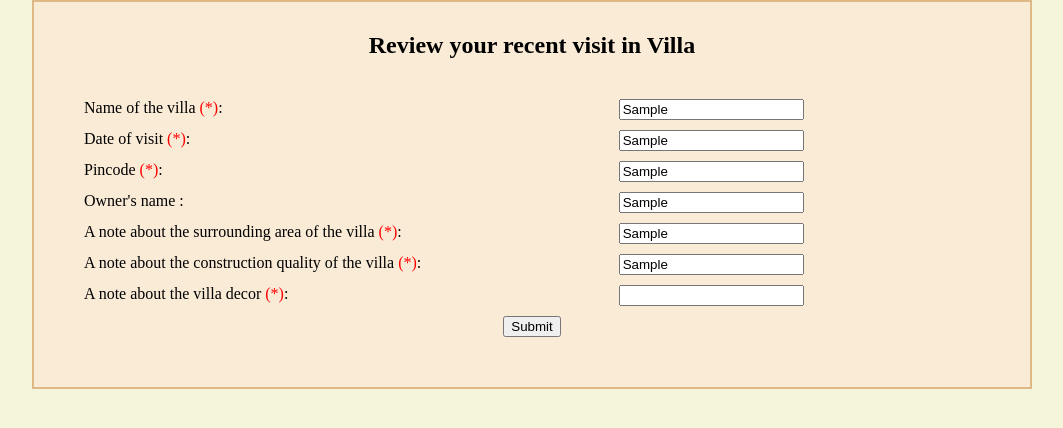
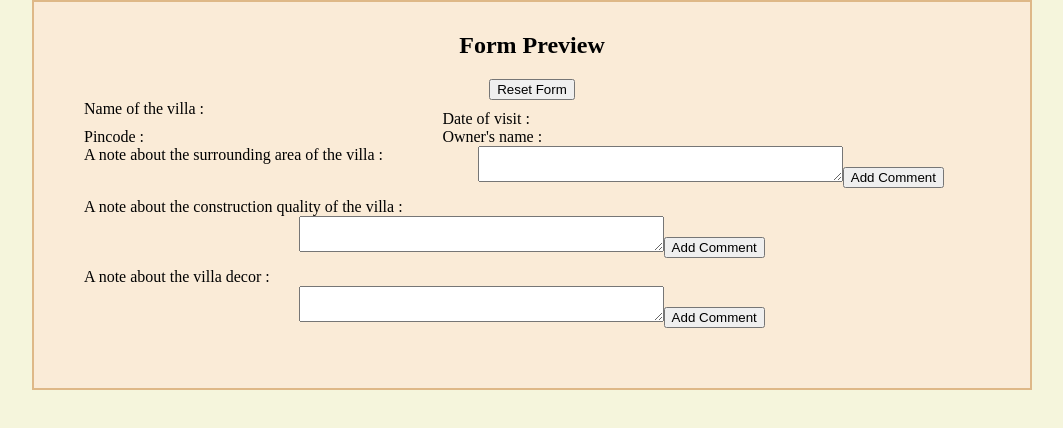
Before and after one commit to bhupender005/review-form, a React (Create React App) app: page / in a window 1280 px wide. Both pictures are taken after typing "Sample", "Sample", "Sample", "Sample", "Sample", "Sample" into the empty fields and a click on the button "Submit". Shown: the top 428 px of the page, without its empty margins (108-1171 px from the left). Built offline with nearby package versions, Linux system fonts and the light colour scheme.

Commit message:
- Add Comment, display comment in basic way - Reload app component via forceUpdate on submit of form and on reset of form

```diff
--- a/src/App.css
+++ b/src/App.css
@@ -13,7 +13,7 @@ body {
   pointer-events: none;
 }
 
-.Review-Form {
+.Review-Form, .Form-Preview {
   border: 2px solid burlywood;
   background-color: antiquewhite;
   height: 100%;
@@ -26,10 +26,19 @@ body {
   margin-bottom: 40px;
 }
 
-.Review-Form label{
+.Form-Preview label,.Review-Form label{
   width: 40%;
   float: left;
   text-align: left;
+}
+
+.Review-Form input, textarea{
+  width: 40%;
+}
+
+.Review-Form textarea {
+  resize: none;
+  height: 80px;
 }
 
 .Field-Row {
--- a/src/App.js
+++ b/src/App.js
@@ -1,14 +1,17 @@
-import React from 'react';
+import React, { useState, useCallback } from 'react';
 import './App.css';
 import ReviewForm from './components/ReviewForm';
 import FormPreview from './components/FormPreview/FormPreview';
+import { getDataFor } from "./utilities/Api";
 
 function App() {
+  const checkFormDataSubmited = getDataFor('villaName');
+  const [, updateState] = useState();
+  const forceUpdate = useCallback(() => updateState({}), []);
 
   return (
     <div className="App">
-      <ReviewForm />
-      <FormPreview />
+      {checkFormDataSubmited ?  <FormPreview forceUpdate={forceUpdate} /> : <ReviewForm forceUpdate={forceUpdate} />}
     </div>
   );
 }
--- a/src/components/CustomField.js
+++ /dev/null
@@ -1,15 +0,0 @@
-import React from 'react'
-
-const isRequired = (validation = '') => validation.includes('required');
-
-function CustomField(props) {
-    const { labelName, fieldName, fieldValue, handleChange, validation, ...fieldProps } = props;
-    return (
-        <div className="Field-Row">
-            <label>{labelName} {isRequired(validation) && <span className="Required-Mark">(*)</span>}: </label>
-            <input type="text" name={fieldName} value={fieldValue} onChange={(e) => handleChange(e.target.value)} {...fieldProps} />
-        </div>
-    )
-}
-
-export default CustomField
--- /dev/null
+++ b/src/components/CustomField/CustomField.js
@@ -0,0 +1,48 @@
+import React from 'react';
+import StructuredNote from './StructuredNote';
+
+const isRequired = (validation = '') => validation.includes('required');
+
+function CustomField(props) {
+    const { labelName, validation, ...rest } = props;
+    return (
+        <div className="Field-Row">
+            <label>{labelName} {isRequired(validation) && <span className="Required-Mark">(*)</span>}: </label>
+            <Field  validation={validation} {...rest} />
+        </div>
+    )
+}
+
+const formatFieldProps = (props) => {
+    const { fieldName, fieldValue, ...rest } = props;
+
+    return {
+        name: fieldName,
+        value: fieldValue,
+        ...rest,
+    };
+}
+
+function Field(props) {
+    const { handleChange, fieldType, validation, ...rest } = props;
+    const fieldProps = formatFieldProps(rest)
+    // return <input type="text" name={fieldName} value={fieldValue} onChange={(e) => handleChange(e.target.value)} {...fieldProps} />
+
+    switch(fieldType){
+        case 'text':
+            return <input type="text" onChange={(e) => handleChange(e.target.value)} {...fieldProps} />
+
+        case 'note':
+            return <textarea {...fieldProps} onChange={(e) => handleChange(e.target.value)} />
+
+        case 'preview-note':
+            return <StructuredNote {...rest} />
+
+        default:
+        case 'preview':
+            return <span>{fieldProps.value}</span>
+    }
+
+}
+
+export default CustomField
--- /dev/null
+++ b/src/components/CustomField/StructuredNote.js
@@ -0,0 +1,25 @@
+import React, { useState } from 'react';
+import { saveComment, getComment } from './StructuredNoteApi';
+
+function StructuredNote(props) {
+    const { fieldValue, fieldName } = props;
+    const [comment, setComment] = useState('')
+    const commentId = `comment-${fieldName}`;
+    const savedComment = getComment(commentId);
+
+    return (
+        <span>
+            {fieldValue} <br/>
+            {
+                savedComment ? (<strong>Saved comment: {savedComment}</strong>) : (
+                    <div>
+                        <textarea value={comment} onChange={(e) => setComment(e.target.value)} />
+                        <button onClick={() => saveComment(commentId, comment)}>Add Comment</button>
+                    </div>
+                )
+            }
+        </span>
+    )
+}
+
+export default StructuredNote
--- /dev/null
+++ b/src/components/CustomField/StructuredNoteApi.js
@@ -0,0 +1,14 @@
+import { saveDataForSingle, getDataFor } from '../../utilities/Api';
+
+const saveComment = (key, comment) => {
+    saveDataForSingle(key, comment);
+}
+
+const getComment = (commentId) => {
+    return getDataFor(commentId);
+}
+
+export {
+    saveComment,
+    getComment,
+}
--- /dev/null
+++ b/src/components/CustomField/package.json
@@ -0,0 +1,3 @@
+{
+    "main": "CustomField.js"
+}
--- a/src/components/FormPreview/FormPreview.js
+++ b/src/components/FormPreview/FormPreview.js
@@ -1,27 +1,26 @@
 import React from 'react'
-import { getFormData } from './FormPreviewApi';
+import { getFormData, resetForm } from './FormPreviewApi';
+import { fields } from '../../constants/fields';
+import CustomFields from '../CustomField';
 
-const fields = [
-    { labelName:"Name of the villa", fieldName:"villaName"},
-    { labelName:"Date of visit", fieldName:"dateOfVisit"},
-    { labelName:"Pincode", fieldName:"pincode"},
-    { labelName:"Owner's name", fieldName:"ownerName"},
-    { labelName:"A note about the surrounding area of the villa", fieldName:"noteAboutSurrounding"},
-    { labelName:"A note about the construction quality of the villa", fieldName:"noteAboutConstruction"},
-    { labelName:"A note about the villa decor", fieldName:"noteAboutDecor"},
-];
+const fieldsToMerge = getFormData();
 
-function getFieldLabel(fieldName) {
-    const field = fields.find(row => row.fieldName === fieldName);
-    return (field) ? field.labelName : 'Unknown';
-}
+const formatedFields = fields.map(obj => {
+    const {fieldName:key, fieldType:type } = obj;
+    // const type = obj
+    return {...obj, fieldValue:fieldsToMerge[key], fieldType: `preview-${type}`};
+});
 
-function FormPreview() {
-    const formData = getFormData();
+function FormPreview({forceUpdate}) {
     return (
-        <div>
+        <div className="Form-Preview">
+            <h2>Form Preview</h2>
+            <button onClick={() => {
+                resetForm();
+                forceUpdate(); //force parent component to reload
+            }}>Reset Form</button>
             {
-                Object.keys(formData).map((key, i) => <div key={i}>{`${getFieldLabel(key)}: ${formData[key]}`}</div>)
+                formatedFields.map((fieldProps, i) => <CustomFields key={i} {...fieldProps} />)
             }
         </div>
     )
--- a/src/components/FormPreview/FormPreviewApi.js
+++ b/src/components/FormPreview/FormPreviewApi.js
@@ -1,9 +1,12 @@
-import { getData } from '../../utilities/Api';
+import { getData, deleteData } from '../../utilities/Api';
 
 const getFormData = () => {
     return getData();
 }
 
+const resetForm = () => deleteData();
+
 export {
     getFormData,
+    resetForm,
 }
--- a/src/components/ReviewForm/ReviewForm.js
+++ b/src/components/ReviewForm/ReviewForm.js
@@ -1,8 +1,9 @@
 import React, { useState } from 'react'
 import CustomField from '../CustomField';
 import { saveFormData } from './ReviewFormApi';
+import { fields } from '../../constants/fields';
 
-function ReviewForm() {
+function ReviewForm({forceUpdate}) {
     const [ villaName, setVillaName ] = useState('');
     const [ dateOfVisit, setDateOfVisit ] = useState('');
     const [ pincode, setPincode ] = useState('');
@@ -24,24 +25,31 @@ function ReviewForm() {
         }
         saveFormData(formData);
         alert("Form Submitted Successfully");
+        forceUpdate(); //force parent component to reload
+
     }
 
-    const fields = [
-        { labelName:"Name of the villa", fieldName:"villaName", fieldValue:villaName, handleChange:setVillaName, validation:"required" },
-        { labelName:"Date of visit", fieldName:"dateOfVisit", fieldValue:dateOfVisit, handleChange:setDateOfVisit, validation:"required" },
-        { labelName:"Pincode", fieldName:"pincode", fieldValue:pincode, handleChange:setPincode, validation:"required" },
-        { labelName:"Owner's name", fieldName:"ownerName", fieldValue:ownerName, handleChange:setOwnerName },
-        { labelName:"A note about the surrounding area of the villa", fieldName:"noteAboutSurrounding", fieldValue:noteAboutSurrounding, handleChange:setNoteAboutSurrounding, validation:"required" },
-        { labelName:"A note about the construction quality of the villa", fieldName:"noteAboutConstruction", fieldValue:noteAboutConstruction, handleChange:setNoteAboutConstruction, validation:"required" },
-        { labelName:"A note about the villa decor", fieldName:"noteAboutDecor", fieldValue:noteAboutDecor, handleChange:setNoteAboutDecor, validation:"required" },
-    ]
+    const fieldsToMerge = [
+        { fieldName:"villaName", fieldValue:villaName, handleChange:setVillaName, validation:"required" },
+        { fieldName:"dateOfVisit", fieldValue:dateOfVisit, handleChange:setDateOfVisit, validation:"required" },
+        { fieldName:"pincode", fieldValue:pincode, handleChange:setPincode, validation:"required" },
+        { fieldName:"ownerName", fieldValue:ownerName, handleChange:setOwnerName },
+        { fieldName:"noteAboutSurrounding", fieldValue:noteAboutSurrounding, handleChange:setNoteAboutSurrounding, validation:"required" },
+        { fieldName:"noteAboutConstruction", fieldValue:noteAboutConstruction, handleChange:setNoteAboutConstruction, validation:"required" },
+        { fieldName:"noteAboutDecor", fieldValue:noteAboutDecor, handleChange:setNoteAboutDecor, validation:"required" },
+    ];
+
+    const formatedFields = fields.map(obj => {
+        const objToMerge = fieldsToMerge.find(o => o.fieldName === obj.fieldName);
+        return {...obj, ...objToMerge};
+    });
 
     return (
         <div className="Review-Form">
             <h2>Review your recent visit in Villa</h2>
             <form onSubmit={e => onSubmit(e)}>
                 {
-                    fields.map((fieldProps, i) => <CustomField key={i} {...fieldProps} />)
+                    formatedFields.map((fieldProps, i) => <CustomField key={i} {...fieldProps} />)
                 }
                 <button type="submit" name="submit">Submit</button>
             </form>
--- /dev/null
+++ b/src/constants/fields.js
@@ -0,0 +1,9 @@
+export const fields = [
+    { labelName:"Name of the villa", fieldName:"villaName", fieldType: "text" },
+    { labelName:"Date of visit", fieldName:"dateOfVisit", fieldType: "text" },
+    { labelName:"Pincode", fieldName:"pincode", fieldType: "text" },
+    { labelName:"Owner's name", fieldName:"ownerName", fieldType: "text" },
+    { labelName:"A note about the surrounding area of the villa", fieldName:"noteAboutSurrounding", fieldType: "note" },
+    { labelName:"A note about the construction quality of the villa", fieldName:"noteAboutConstruction", fieldType: "note" },
+    { labelName:"A note about the villa decor", fieldName:"noteAboutDecor", fieldType: "note" },
+];
--- a/src/utilities/Api.js
+++ b/src/utilities/Api.js
@@ -1,15 +1,26 @@
 const saveData = (data) => {
     data.forEach(({key, value}) => {
-        localStorage.setItem(key, value);
+        saveDataForSingle(key, value);
     });
 }
+
+const saveDataForSingle = (key, value) => {
+    localStorage.setItem(key, value);
+};
 
 const getData = () => {
     const items = {...localStorage};
     return items;
 }
 
+const getDataFor = (key) => localStorage.getItem(key);
+
+const deleteData = () => localStorage.clear();
+
 export {
     saveData,
     getData,
+    getDataFor,
+    saveDataForSingle,
+    deleteData,
 }
```
